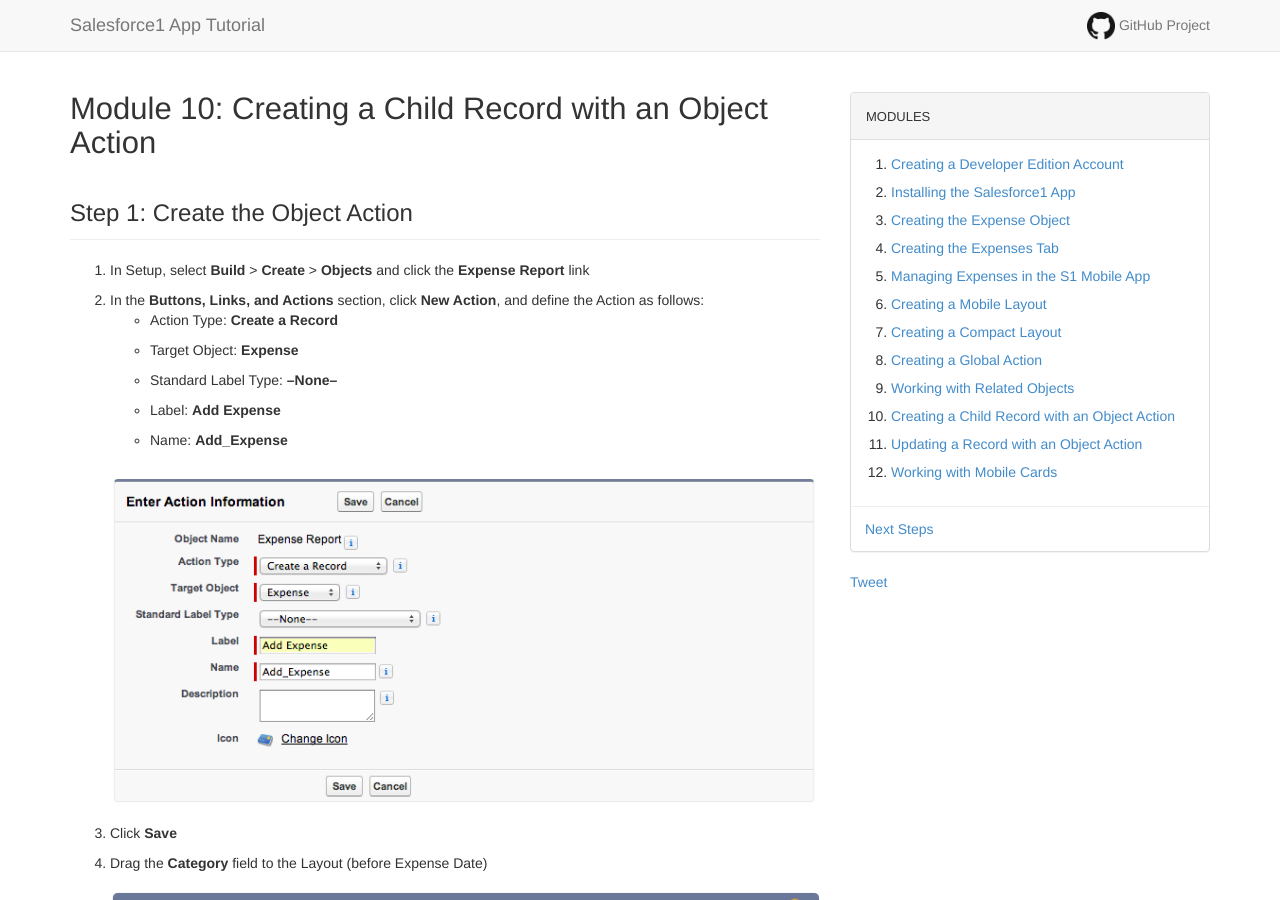
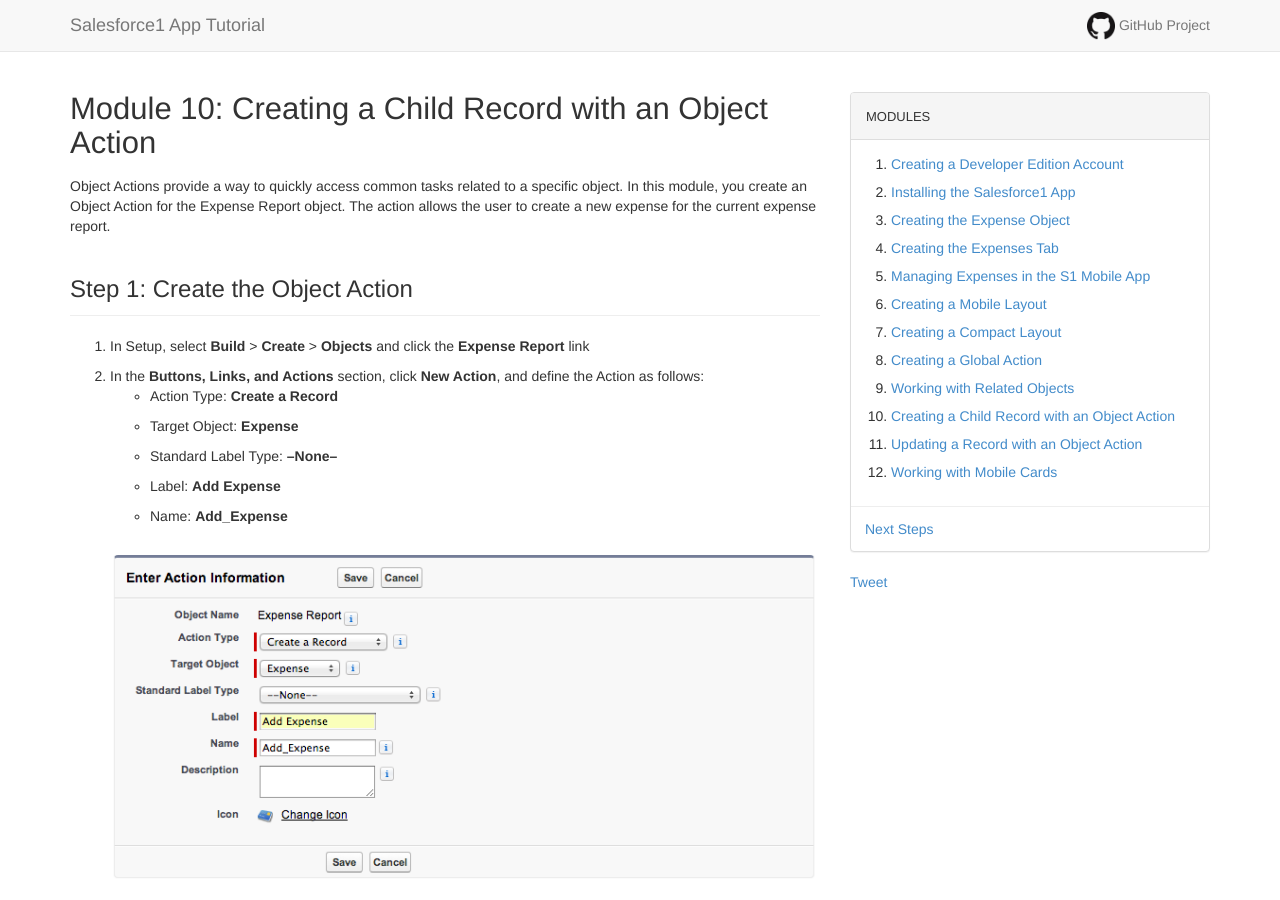
Before and after one commit to ccoenraets/salesforce1-app-tutorial, a Jekyll site: the page built from object-action-create-record.md, in a window 1280 px wide and 900 px high. Built offline with Jekyll 4.4.1, drawn with Linux system fonts in a browser that asks for light colours; Markdown is read by kramdown in place of the engine named in the settings; comment, search, counter and statistics services are not loaded; some of the changed lines change nothing that is shown.

Commit message:
editing instructions

```diff
--- a/object-action-create-record.md
+++ b/object-action-create-record.md
@@ -2,6 +2,9 @@
 layout: module
 title: Module 10&#58; Creating a Child Record with an Object Action
 ---
+Object Actions provide a way to quickly access common tasks related to a specific object. In this module,
+you create an Object Action for the Expense Report object. The action allows the user to create a new
+expense for the current expense report.
 
 ## Step 1: Create the Object Action
 
@@ -32,9 +35,7 @@
 
 1. In the **Publisher Actions** section, click the **override the global publisher layout** link
 
-1. Click **Actions**
-
-1. Drag the **Add Expense** action to the **Publisher Actions** section (before Post)
+1. Click **Actions** and drag the **Add Expense** action to the **Publisher Actions** section (before Post)
 
     ![](images/object_publisher_actions.png)
 
@@ -52,7 +53,7 @@
 
 1. Tap **Add Expense**
 
-    ![](images/s1_object_publisher.png)
+    ![](images/s1_object_publisher_add.png)
 
 1. Enter an expense
 
```
Also changed, not shown: images/s1_object_publisher_add.png (added), 2 other files.
